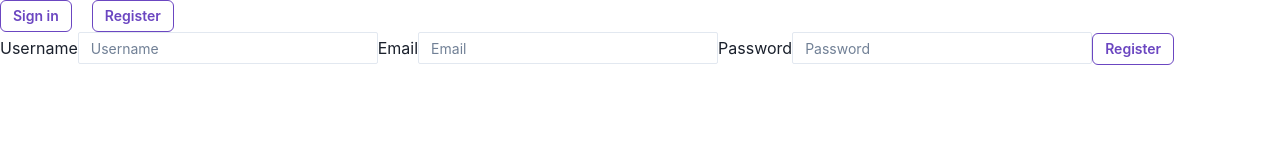
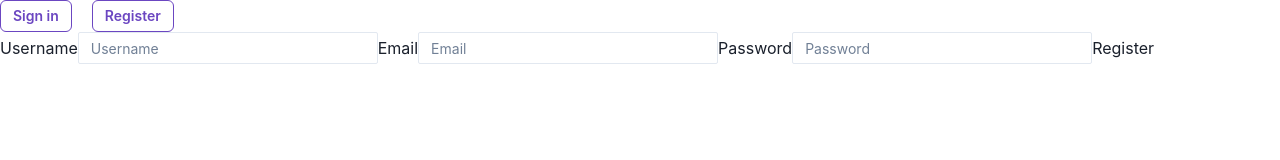
Before and after one commit to DawidKrupski/goit-react-hw-08-phonebook, a React (Create React App) app: page /register in a window 1280 px wide. Shown: the top 160 px of the page. Built offline with nearby package versions, Linux system fonts and the light colour scheme.

Commit message:
Update Register.js

```diff
--- a/src/components/User/Register.js
+++ b/src/components/User/Register.js
@@ -50,9 +50,7 @@ export const Register = () => {
           placeholder="Password"
         ></Input>
       </label>
-      <Button maxWidth="100px" {...ButtonStyle}>
-        Register
-      </Button>
+      <button>Register</button>
     </form>
   );
 };
```
